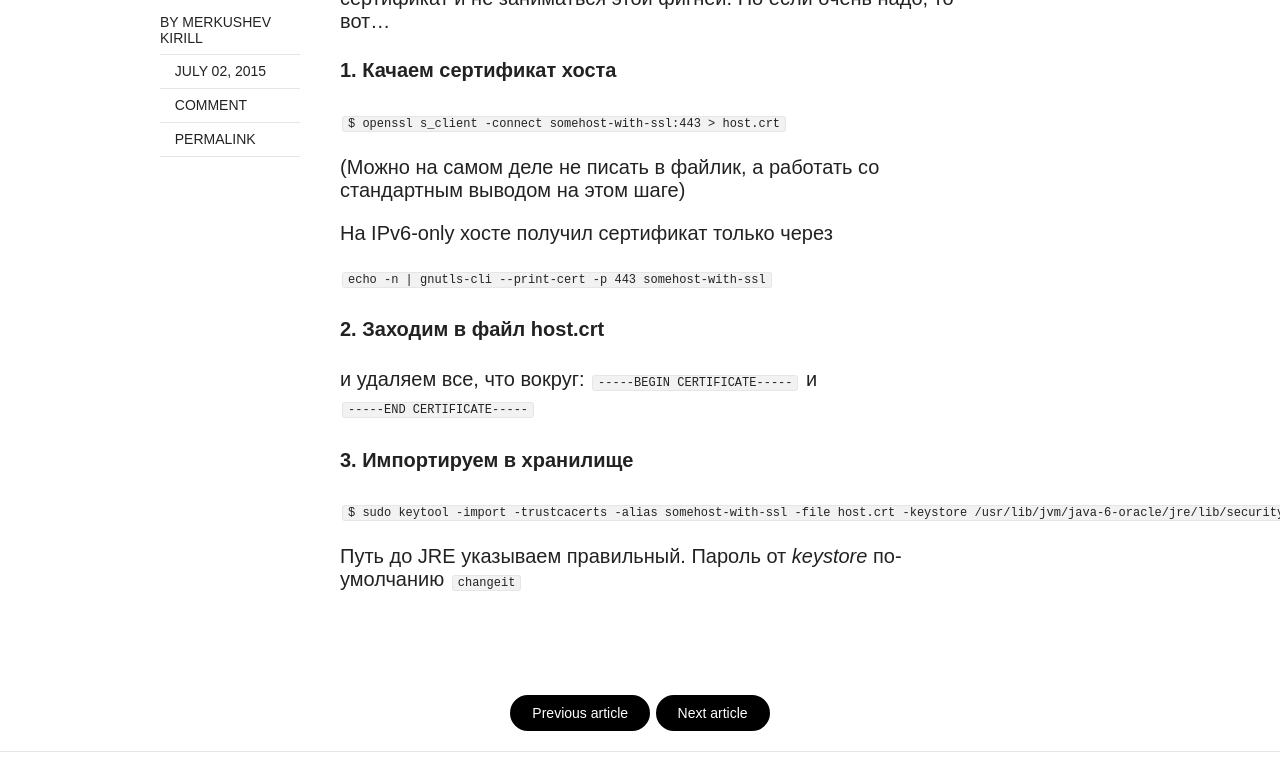
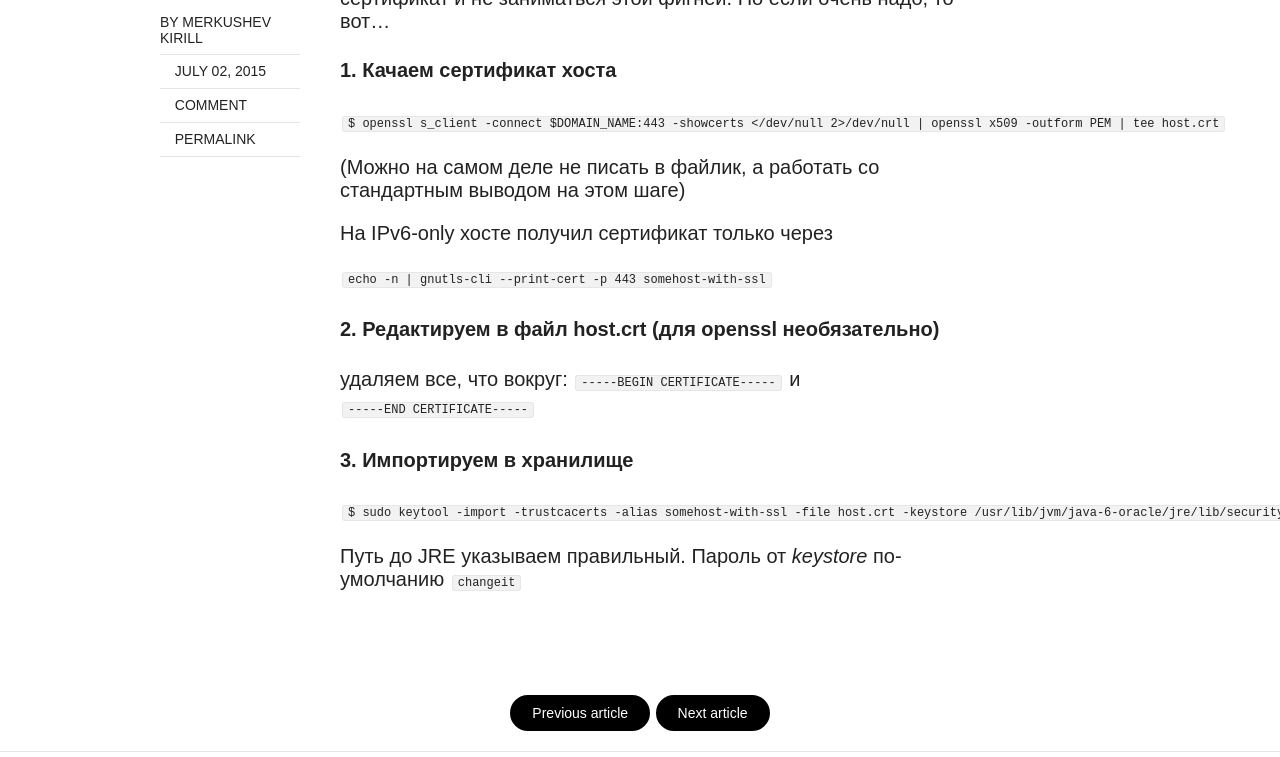
Before and after one commit to yandex-qatools/yandex-qatools.github.io, a Jekyll site: the page built from _posts/2015-07-02-import-cert-to-java.md, in a window 1280 px wide and 900 px high, scrolled down 457 px, cut to the strip 143-900 px from the top of the window. Built offline with Jekyll 4.4.1, drawn with Linux system fonts in a browser that asks for light colours; nearby versions of some CDN libraries; comment, search, counter and statistics services are not loaded.

Commit message:
Update 2015-07-02-import-cert-to-java.md

```diff
--- a/_posts/2015-07-02-import-cert-to-java.md
+++ b/_posts/2015-07-02-import-cert-to-java.md
@@ -19,7 +19,7 @@ published: true
 
 #### 1. Качаем сертификат хоста
 
-`$ openssl s_client -connect somehost-with-ssl:443 > host.crt`
+`$ openssl s_client -connect $DOMAIN_NAME:443 -showcerts </dev/null 2>/dev/null | openssl x509 -outform PEM | tee host.crt`
 
 (Можно на самом деле не писать в файлик, а работать со стандартным выводом на этом шаге)
 
@@ -27,9 +27,9 @@ published: true
 
 `echo -n | gnutls-cli --print-cert -p 443 somehost-with-ssl`
 
-#### 2. Заходим в файл host.crt
+#### 2. Редактируем в файл host.crt (для openssl необязательно)
 
-и удаляем все, что вокруг:
+удаляем все, что вокруг:
 `-----BEGIN CERTIFICATE-----`
  и
 `-----END CERTIFICATE-----`
```
